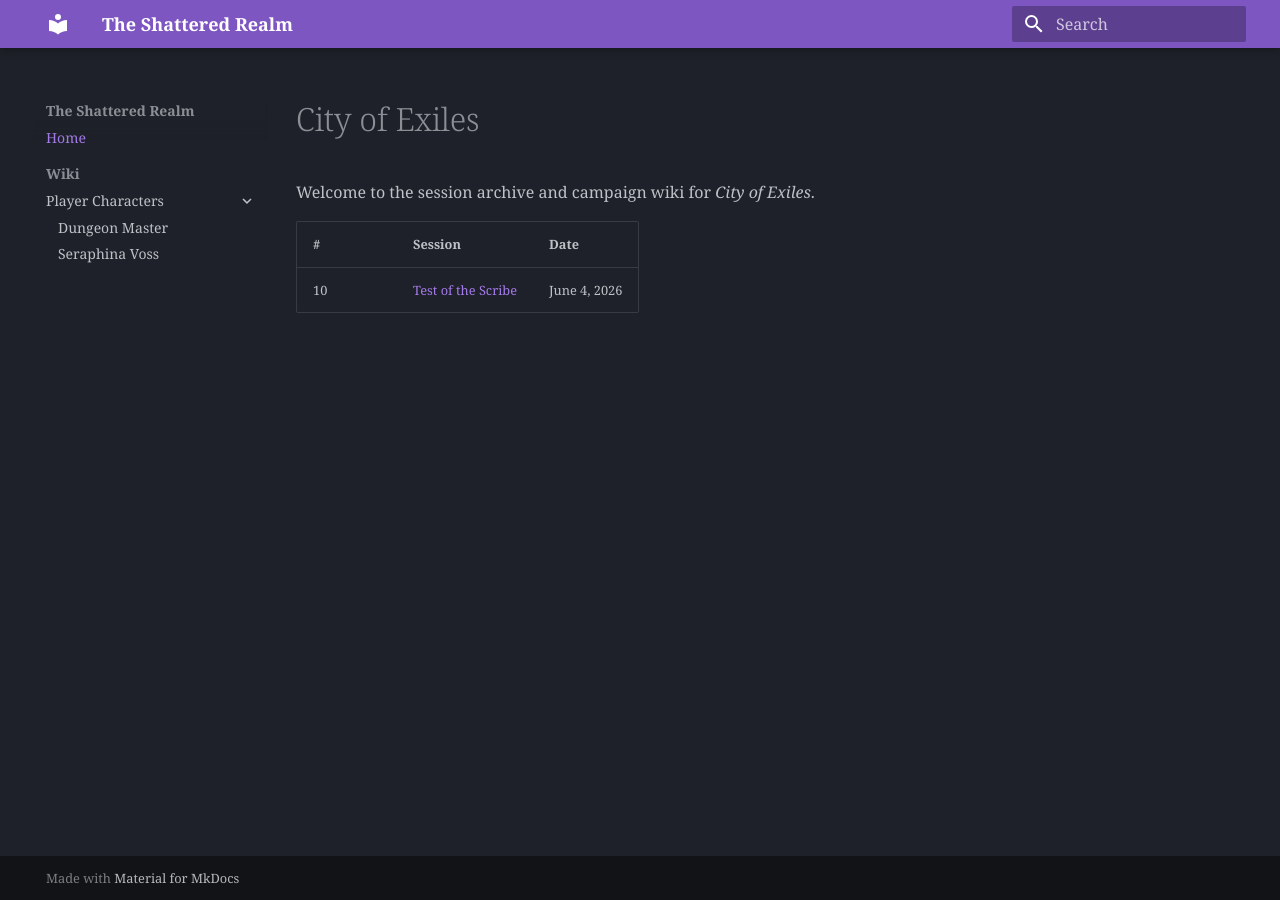
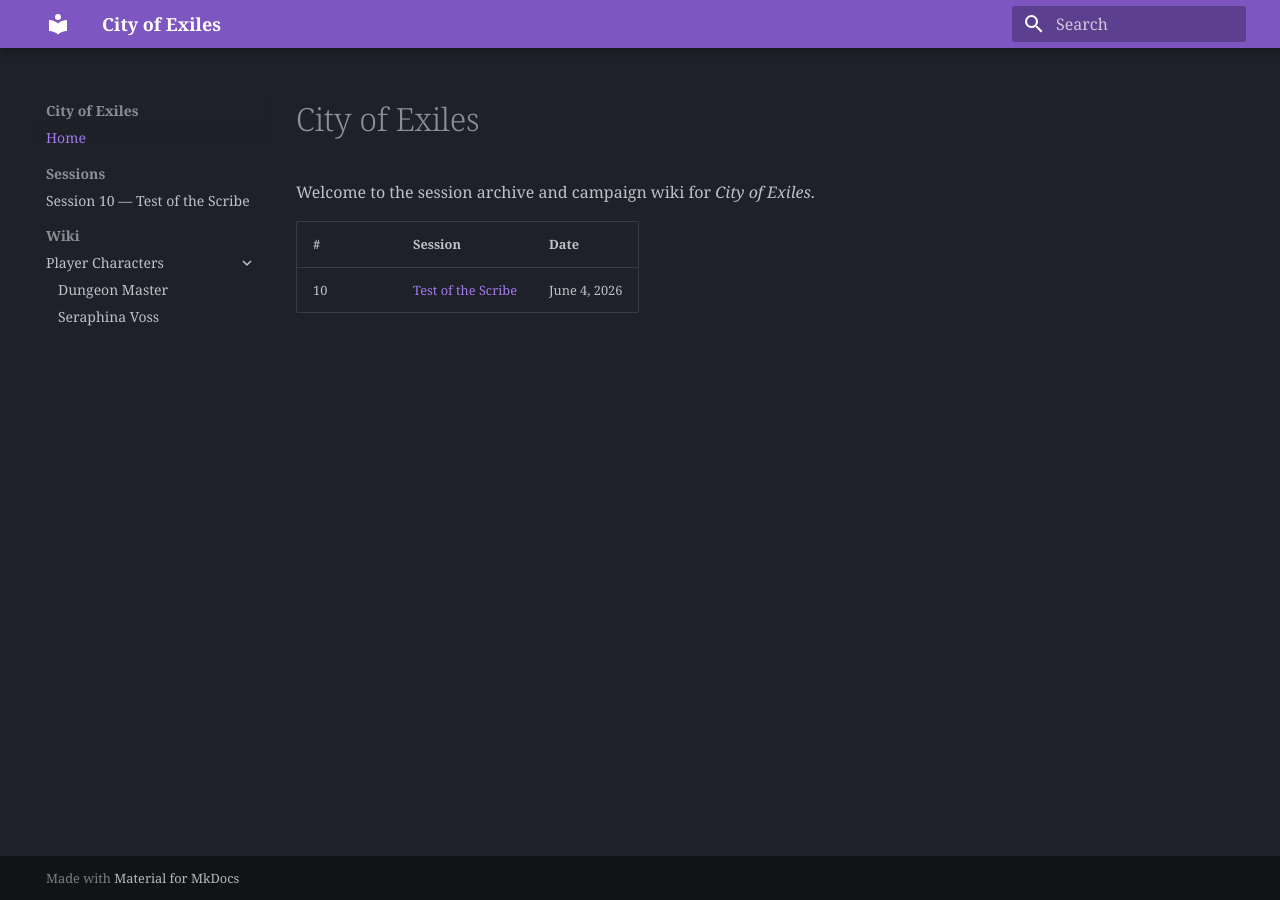
Before and after one commit to argvader/city_of_exiles, an MkDocs documentation site: the page built from docs/index.md, in a window 1280 px wide. Built offline with MkDocs 1.6.1 and Material for MkDocs 9.7.7, drawn with Linux system fonts in a browser that asks for light colours.

Commit message:
publish mkdocs.yml

```diff
--- a/mkdocs.yml
+++ b/mkdocs.yml
@@ -1,4 +1,4 @@
-site_name: "The Shattered Realm"
+site_name: "City of Exiles"
 site_url: "https://argvader.github.io/city_of_exiles/"
 theme:
   name: material
@@ -20,6 +20,8 @@ theme:
 
 nav:
   - Home: index.md
+  - Sessions:
+    - sessions/2026-06-04.md
   - Wiki:
     - Player Characters:
       - wiki/pcs/dungeon-master.md
```
